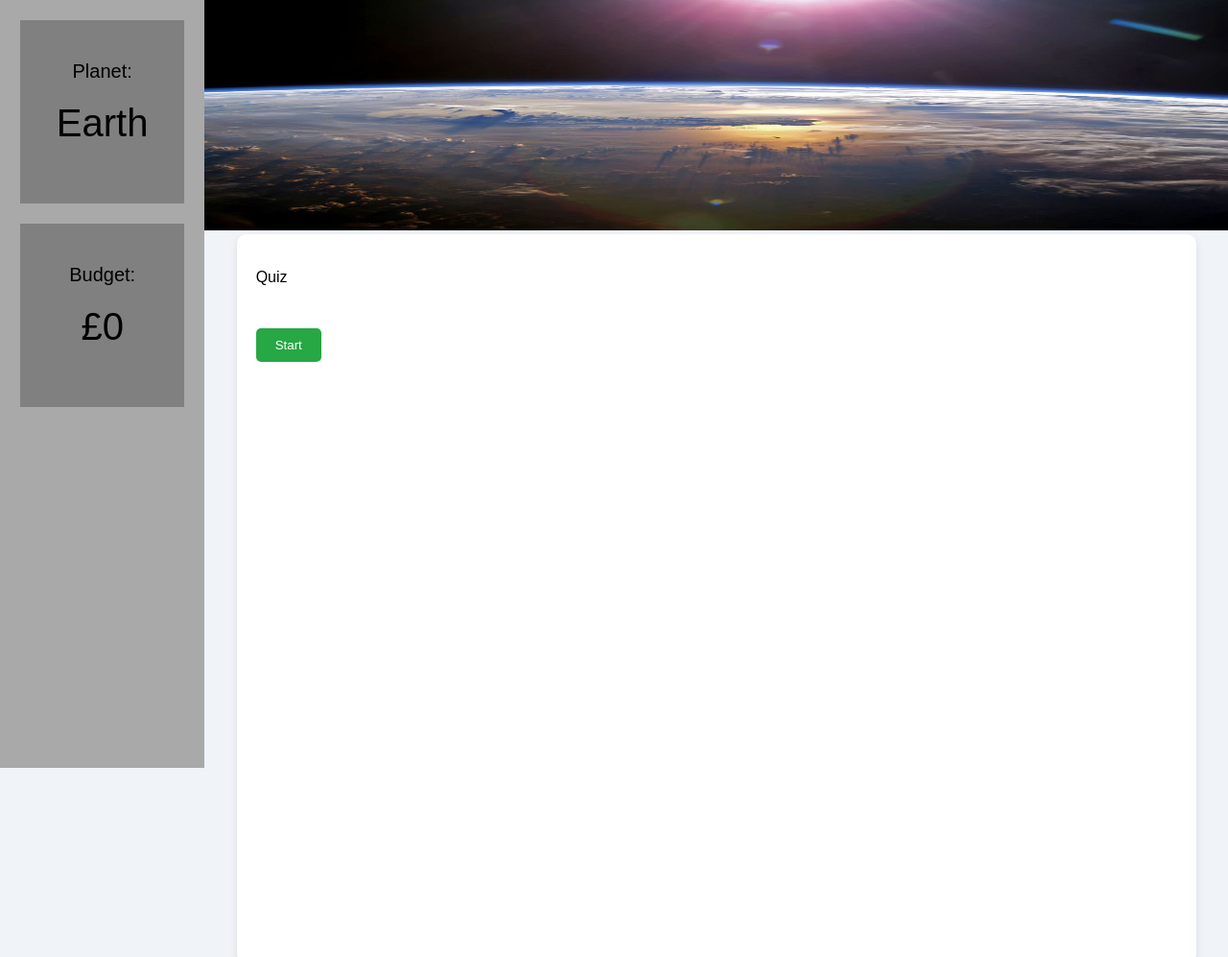
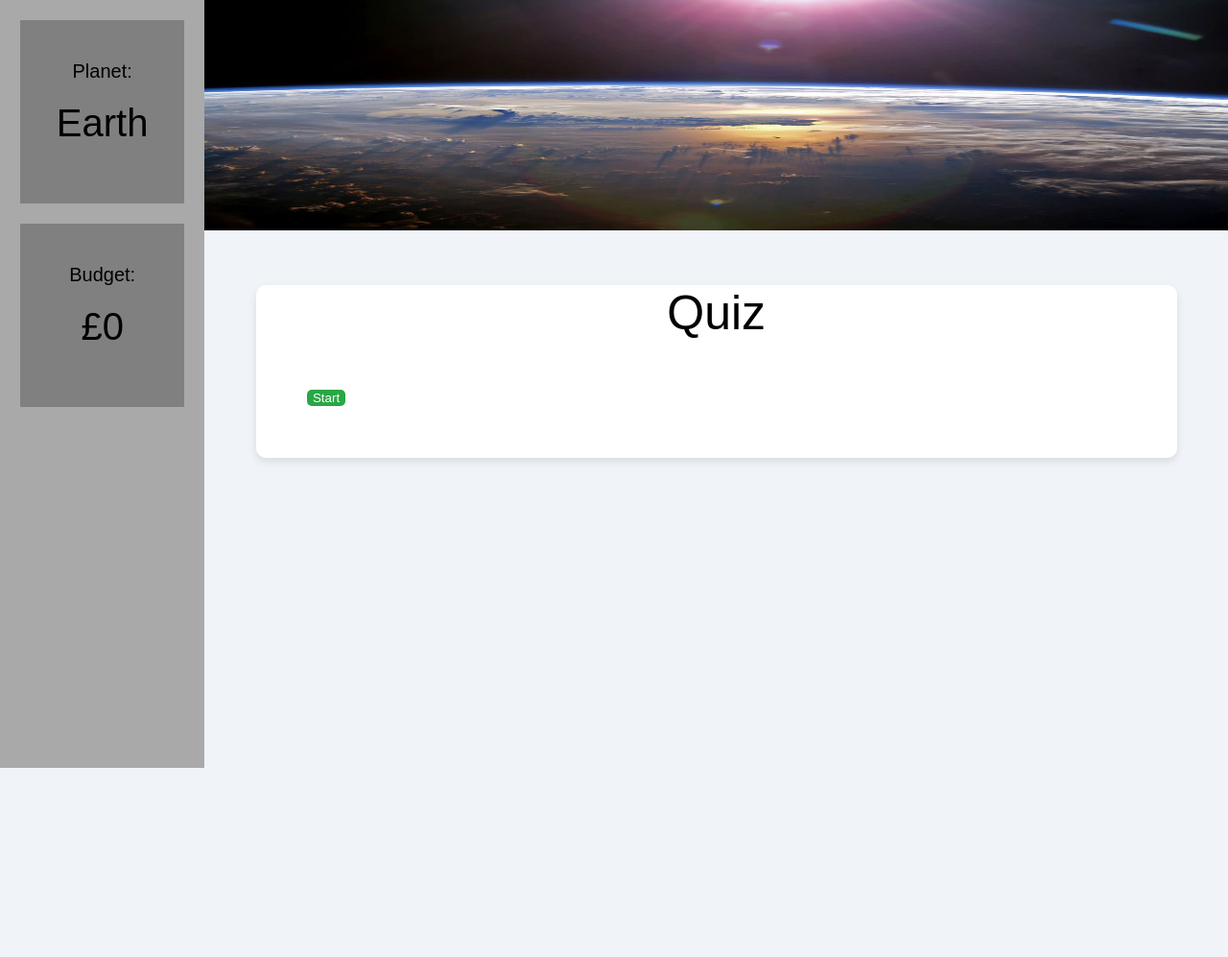
Before and after one commit to Antony-Salta/Joethons, a plain HTML site: page quiz_page.html in a window 1280 px wide. Shown: the top 997 px of the page at 96% size. After the commit the page ends 800 px from the top, so only its background shows below. Drawn offline with Linux system fonts and the light colour scheme.

Commit message:
Works now, gonna set up json file

```diff
--- a/quiz.js
+++ b/quiz.js
@@ -9,12 +9,13 @@ const questionElement = document.getElementById('question');
 const answerButtonsElement = document.getElementById('question-button-div');
 const quizAppElement = document.getElementById('question-app');
 const resultsElement = document.createElement('div');
+const budgetElement = document.getElementById('current-budget');
 resultsElement.setAttribute('id', 'results');
 resultsElement.classList.add('results', 'hide');
 quizAppElement.appendChild(resultsElement);
 
 let shuffledQuestions, currentQuestionIndex;
-let score = 0;
+let budget = 0;
 
 startButton.addEventListener('click', startGame);
 nextButton.addEventListener('click', () => {
@@ -65,7 +66,9 @@ function selectAnswer(selectedButton) {
 
   const correct = selectedButton.dataset.correct;
   if (correct) {
-      score++;
+      budget = budget + 100;
+      budgetElement.innerHTML = `£${budget}`;
+
   }
   setStatusClass(selectedButton, correct);
 
@@ -100,7 +103,7 @@ function concludeQuiz() {
   resultsElement.classList.remove('hide');
   resultsElement.innerHTML = `
       <h2>Quiz Completed!</h2>
-      <p>Your score: ${score} out of ${shuffledQuestions.length}</p>
+      <p>Your final budget: ${budget} out of ${shuffledQuestions.length}</p>
       <button onclick="restartQuiz()">Restart Quiz</button>
   `;
   quizAppElement.appendChild(resultsElement);
@@ -108,7 +111,7 @@ function concludeQuiz() {
 
 function restartQuiz() {
   resultsElement.classList.add('hide');
-  score = 0;
+  budget = 0;
   currentQuestionIndex = 0;
   startGame();
 }
--- a/quiz_page.css
+++ b/quiz_page.css
@@ -1,5 +1,6 @@
 body, html {
   height: 100%;
+  width: 100%;
 }
 
 body {
@@ -53,7 +54,7 @@ body {
 #earth-image {
 
   width: 100%;
-  height:30%
+  height:30%;
 }
 
 .main-content {
@@ -62,22 +63,18 @@ body {
 
 #question-app {
   margin: 5%;
-  width: 90%;
-  height: 90%;
-  margin: 0 auto;
-  padding: 20px;
+  padding: 0% 5% 5% 5%;
   background-color: #fff;
   border-radius: 10px;
   box-shadow: 0 4px 8px rgba(0, 0, 0, 0.1);
 }
 
 #question-div {
-  margin-bottom: 20px;
+
 }
 
 #question {
   font-size: 24px;
-  margin-bottom: 10px;
 }
 
 .btn-grid {
@@ -87,7 +84,6 @@ body {
 }
 
 .button {
-  padding: 10px 15px;
   background-color: #007BFF;
   color: white;
   border: none;
@@ -102,7 +98,6 @@ body {
 
 #controls {
   justify-content: center;
-  margin-top: 20px;
 }
 
 #controls.show {
@@ -110,7 +105,7 @@ body {
 }
 
 #start, #next {
-  padding: 10px 20px;
+  text-align: center;
   background-color: #28A745;
   color: white;
   border: none;
@@ -135,3 +130,8 @@ body {
   background-color: #dc3545; /* Red color for incorrect answers */
   color: white;
 }
+
+#quiz-title {
+  font-size: 50px;
+  text-align: center;
+}
--- a/quiz_page.html
+++ b/quiz_page.html
@@ -23,7 +23,7 @@
     <div class="main-content">
       <img src="earthFromSpace.jpeg" alt="Earth" id="earth-image">
       <div id="question-app">
-        <p>Quiz</p>
+        <p id="quiz-title">Quiz</p>
         <div id="question-div">
           <p id="question"></p>
           <div id="question-button-div" class="btn-grid">
```
